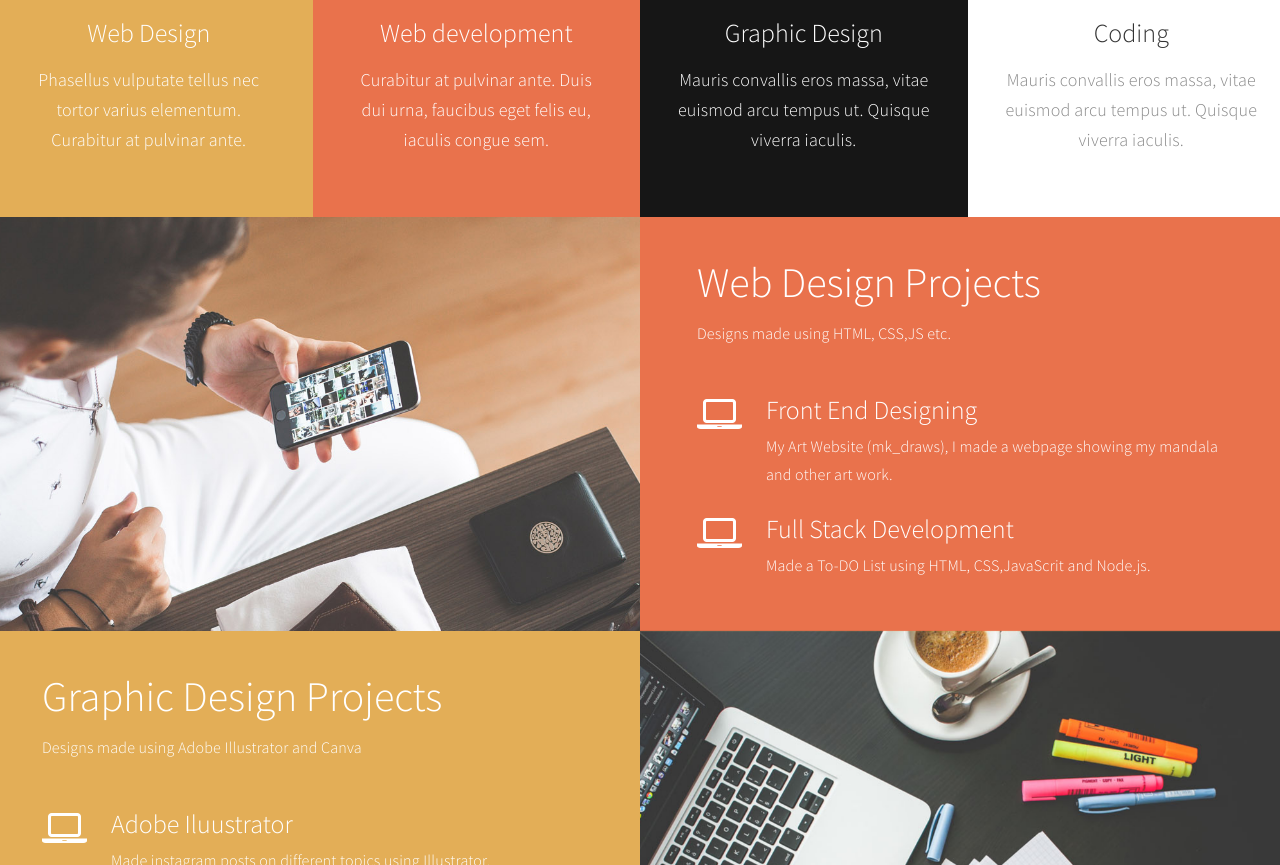
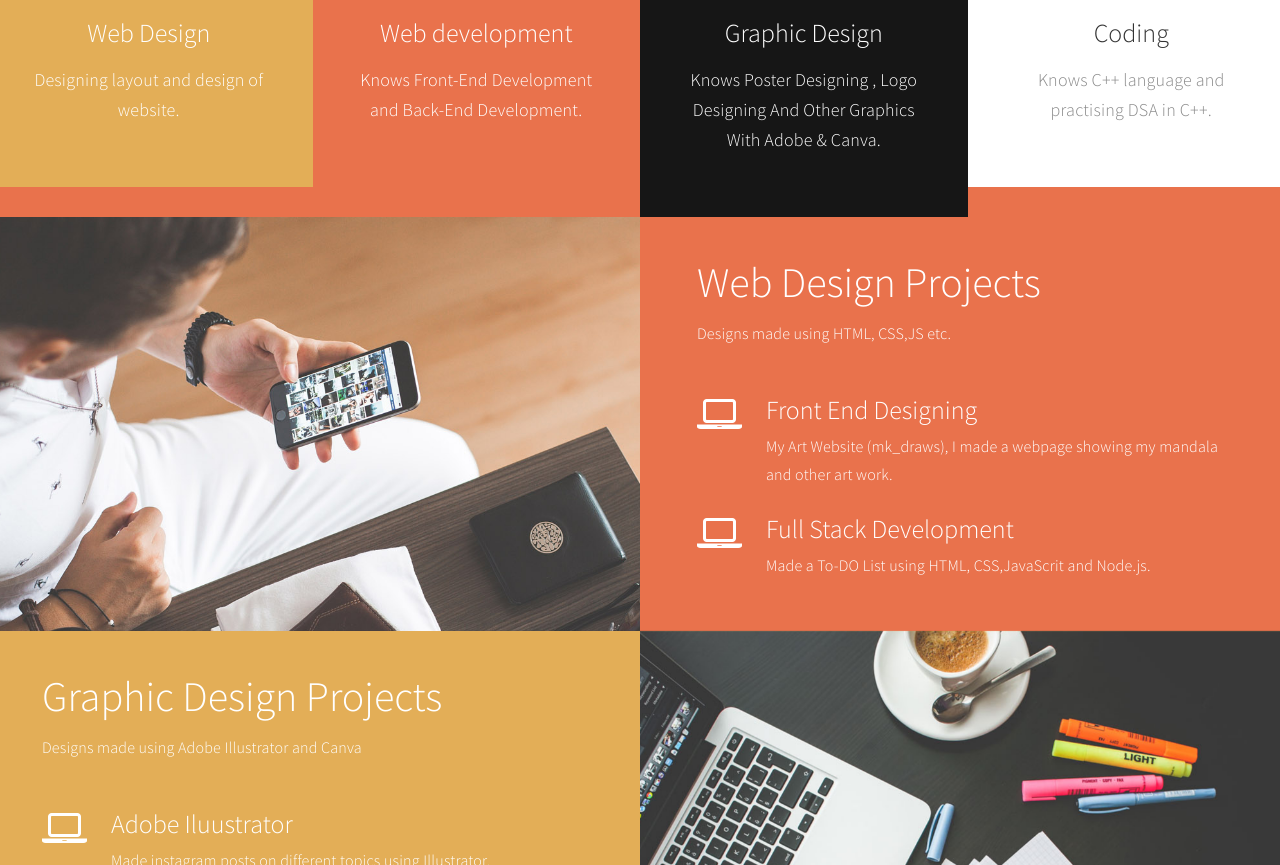
Before and after one commit to MahatavKapoor/My-Portfolio, a plain HTML site: page index.html in a window 1280 px wide. Shown: the part 1420-2285 px from the top of the page. Drawn offline with Linux system fonts and the light colour scheme.

Commit message:
Update index.html

```diff
--- a/index.html
+++ b/index.html
@@ -196,8 +196,7 @@
                          <div class="wow fadeInUp color-white service-thumb" data-wow-delay="0.8s">
                               <i class="fa fa-desktop"></i>
                               <h3>Web Design</h3>
-                              <p class="color-white">Phasellus vulputate tellus nec tortor varius elementum. Curabitur
-                                   at pulvinar ante.</p>
+                              <p class="color-white">Designing layout and design of website.</p>
                          </div>
                     </div>
 
@@ -205,8 +204,7 @@
                          <div class="wow fadeInUp color-white service-thumb" data-wow-delay="1.2s">
                               <i class="fa fa-paper-plane"></i>
                               <h3>Web development</h3>
-                              <p class="color-white">Curabitur at pulvinar ante. Duis dui urna, faucibus eget felis eu,
-                                   iaculis congue sem.</p>
+                              <p class="color-white">Knows Front-End Development and Back-End Development.</p>
                          </div>
                     </div>
 
@@ -214,8 +212,7 @@
                          <div class="wow fadeInUp color-white service-thumb" data-wow-delay="1.6s">
                               <i class="fa fa-table"></i>
                               <h3>Graphic Design</h3>
-                              <p class="color-white">Mauris convallis eros massa, vitae euismod arcu tempus ut. Quisque
-                                   viverra iaculis.</p>
+                              <p class="color-white">Knows Poster Designing , Logo Designing And Other Graphics With Adobe & Canva.</p>
                          </div>
                     </div>
 
@@ -223,7 +220,7 @@
                          <div class="wow fadeInUp service-thumb" data-wow-delay="1.8s">
                               <i class="fa fa-html5"></i>
                               <h3>Coding</h3>
-                              <p>Mauris convallis eros massa, vitae euismod arcu tempus ut. Quisque viverra iaculis.</p>
+                              <p>Knows C++ language and practising DSA in C++.</p>
                          </div>
                     </div>
 
```
